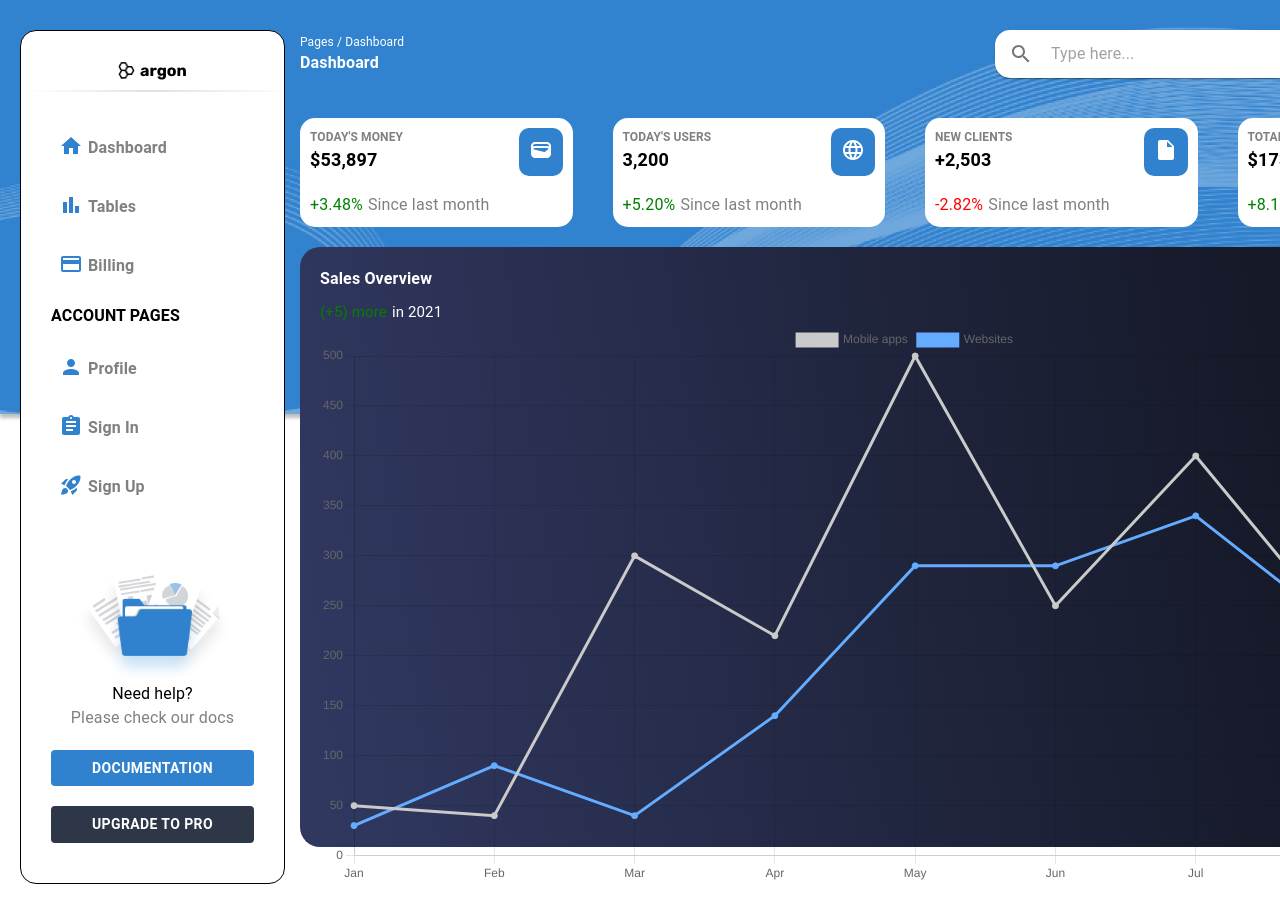
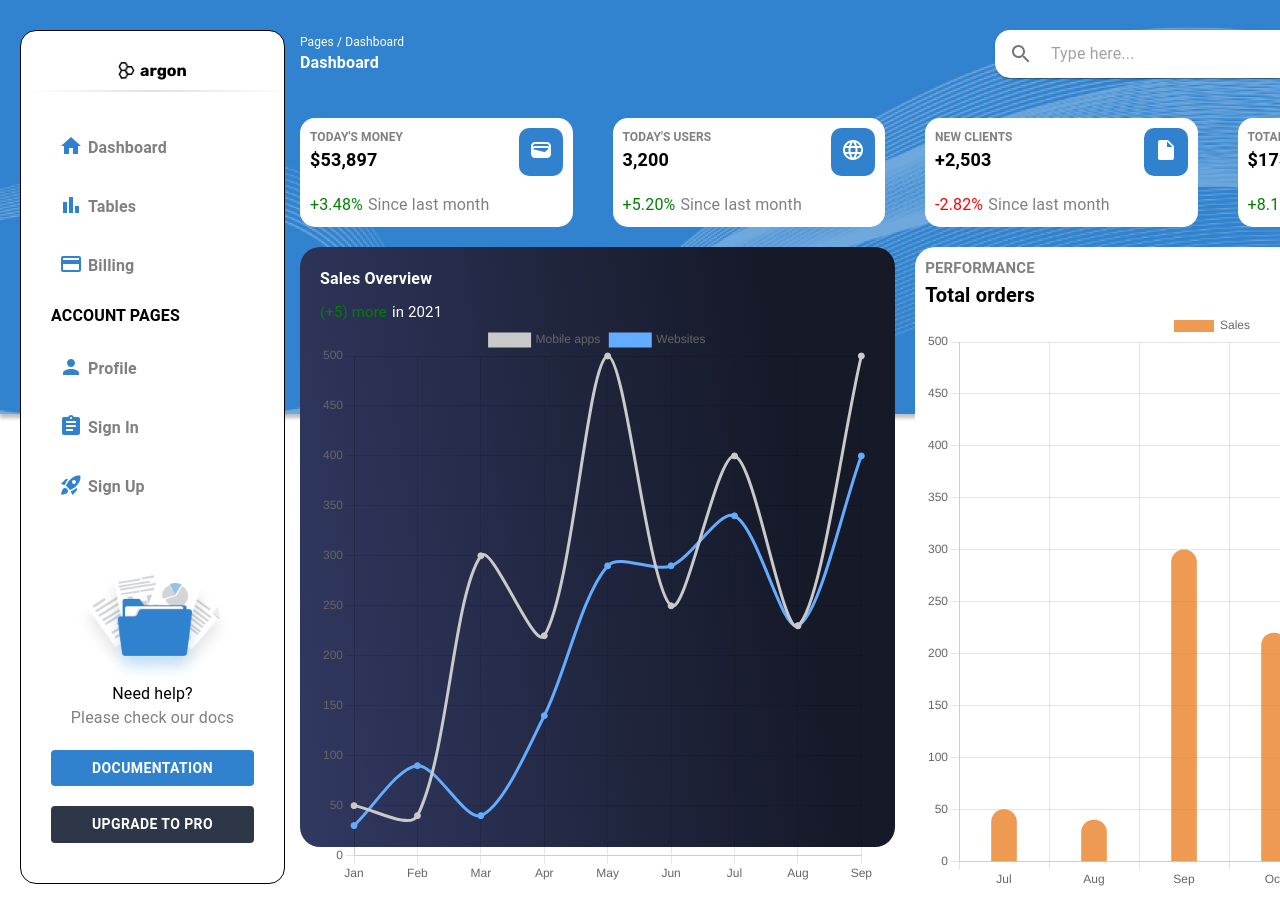
Before and after one commit to fahimehsd/react-dashboard, a Next.js app: page / in a window 1280 px wide. Shown: the top 924 px of the page. Built offline with nearby package versions, Linux system fonts and the light colour scheme.

Commit message:
total orders

```diff
--- a/app/page.tsx
+++ b/app/page.tsx
@@ -6,14 +6,24 @@ import Header from "@/components/Header";
 import Box from "@mui/material/Box";
 import React, { useState } from "react";
 import SalesOverview from "@/components/SalesOverview";
+import TotalOrders from "@/components/TotalOrders";
 
 const page = () => {
   return (
     <Box sx={{ paddingInline: "15px", width: "100%" }}>
       <Header name="Dashboard" />
       <Cards />
-      <Box sx={{ width: "100%" }}>
+      <Box
+        sx={{
+          width: "100%",
+          display: "flex",
+          marginTop: "20px",
+          gap: "20px",
+          height: "100%"
+        }}
+      >
         <SalesOverview />
+        <TotalOrders />
       </Box>
     </Box>
   );
--- a/components/SalesOverview.tsx
+++ b/components/SalesOverview.tsx
@@ -12,13 +12,15 @@ const SalesOverview = () => {
         label: "Mobile apps",
         backgroundColor: "rgb(202, 202, 202)",
         borderColor: "rgb(202, 202, 202)",
-        data: [50, 40, 300, 220, 500, 250, 400, 230, 500]
+        data: [50, 40, 300, 220, 500, 250, 400, 230, 500],
+        tension: 0.3
       },
       {
         label: "Websites",
         backgroundColor: "rgb(99, 172, 255)",
         borderColor: "rgb(99, 172, 255)",
-        data: [30, 90, 40, 140, 290, 290, 340, 230, 400]
+        data: [30, 90, 40, 140, 290, 290, 340, 230, 400],
+        tension: 0.3
       }
     ]
   };
@@ -29,8 +31,8 @@ const SalesOverview = () => {
           "linear-gradient(81.62deg, rgb(49, 56, 96) 2.25%, rgb(21, 25, 40) 79.87%)",
         height: "600px",
         borderRadius: "20px",
-        marginTop: "20px",
-        padding: "20px"
+        padding: "20px",
+        width: "50%"
       }}
     >
       <Typography fontWeight={"bolder"} mb={"10px"} color={"white"}>
--- /dev/null
+++ b/components/TotalOrders.tsx
@@ -0,0 +1,44 @@
+import { Box, Typography } from "@mui/material";
+import { CategoryScale, Chart } from "chart.js";
+import React from "react";
+import { Bar } from "react-chartjs-2";
+Chart.register(CategoryScale);
+const TotalOrders = () => {
+  const data = {
+    labels: ["Jul", "Aug", "Sep", "Oct", "Nov", "Dec"],
+    datasets: [
+      {
+        label: "Sales",
+        backgroundColor: "rgba(237, 137, 54, 0.85)",
+        data: [50, 40, 300, 220, 500, 250, 400, 230, 500],
+        borderRadius: 100,
+        barThickness: 25
+      }
+    ]
+  };
+  return (
+    <Box
+      sx={{
+        bgcolor: "white",
+        borderRadius: "20px",
+        padding: "10px",
+        width: "50%",
+        height: "600px"
+      }}
+    >
+      <Typography color={"gray"} fontSize={"15px"} fontWeight={"bold"}>
+        PERFORMANCE
+      </Typography>
+      <Typography fontWeight={"bolder"} fontSize={"20px"}>
+        Total orders
+      </Typography>
+
+      <Bar
+        data={data}
+        options={{ maintainAspectRatio: false, responsive: true }}
+      />
+    </Box>
+  );
+};
+
+export default TotalOrders;
```
